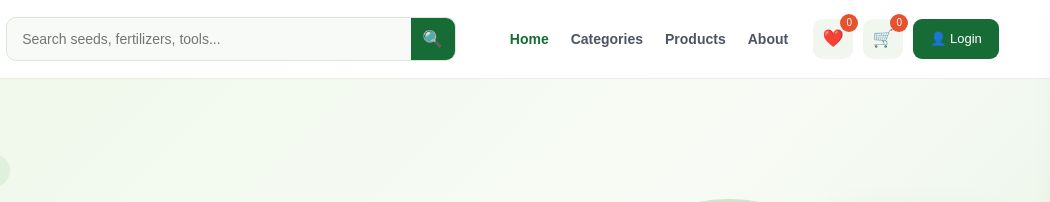
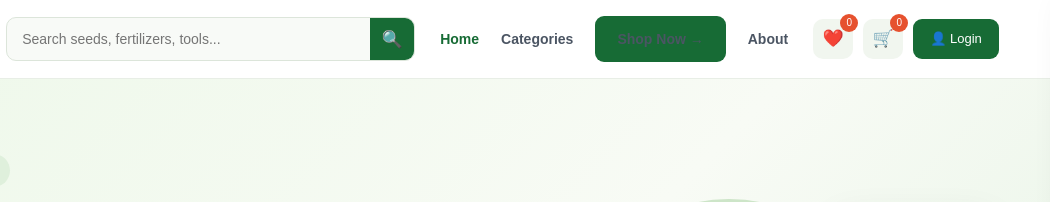
Before and after one commit to 36codehub-gif/SN-Kisan-Mart, a plain HTML site: page index.html in a window 1280 px wide. Shown: the top 202 px of the page, 230-1280 px from the left. Drawn offline with Linux system fonts and the light colour scheme.

Commit message:
Update index.html
Ok

```diff
--- a/index.html
+++ b/index.html
@@ -46,7 +46,9 @@
 
                 <a href="#categories">Categories</a>
 
-                <a href="#products">Products</a>
+                <a href="products.html" class="primary-btn">
+    Shop Now →
+</a>
 
                 <a href="#about">About</a>
 
```
